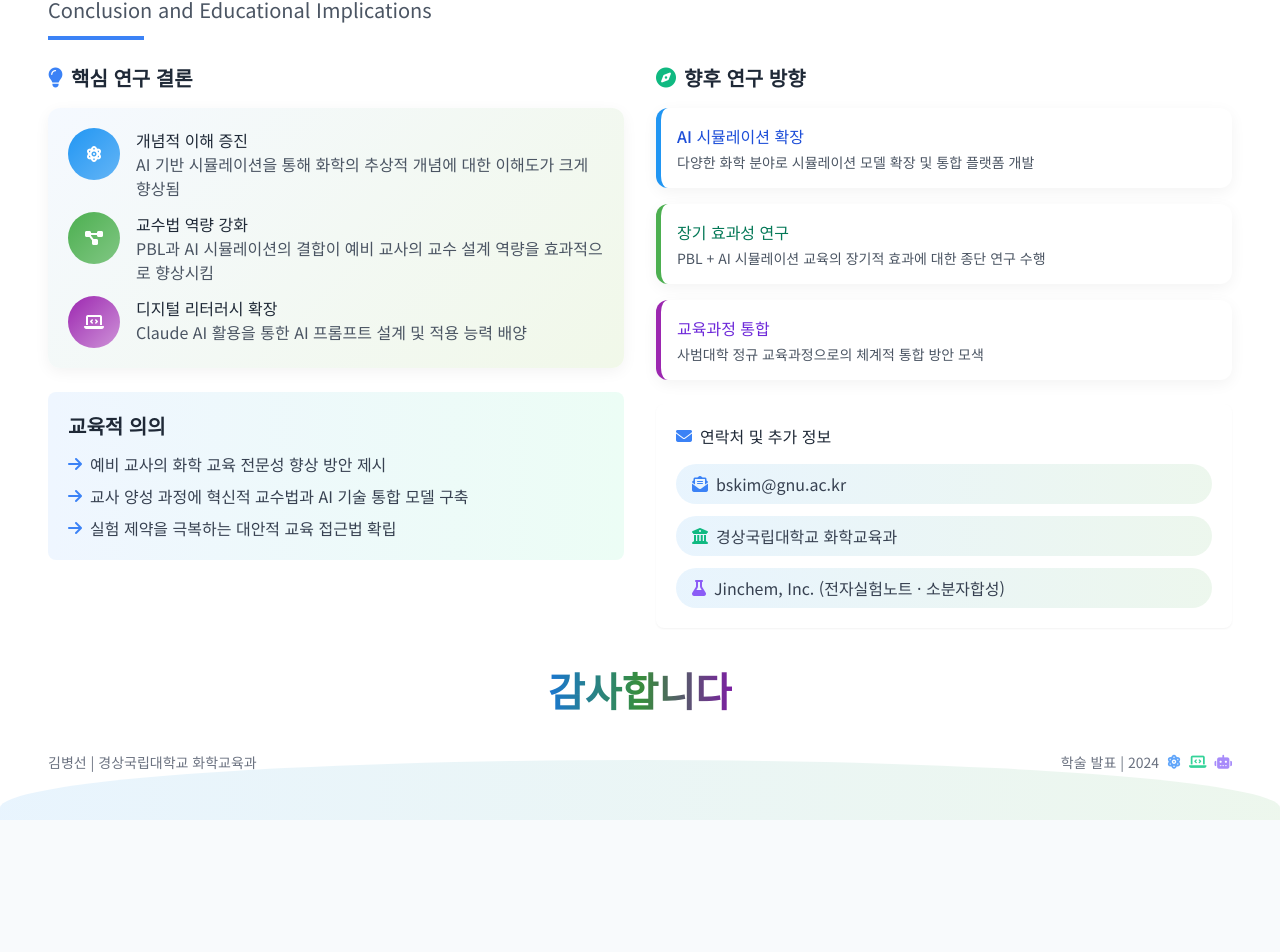
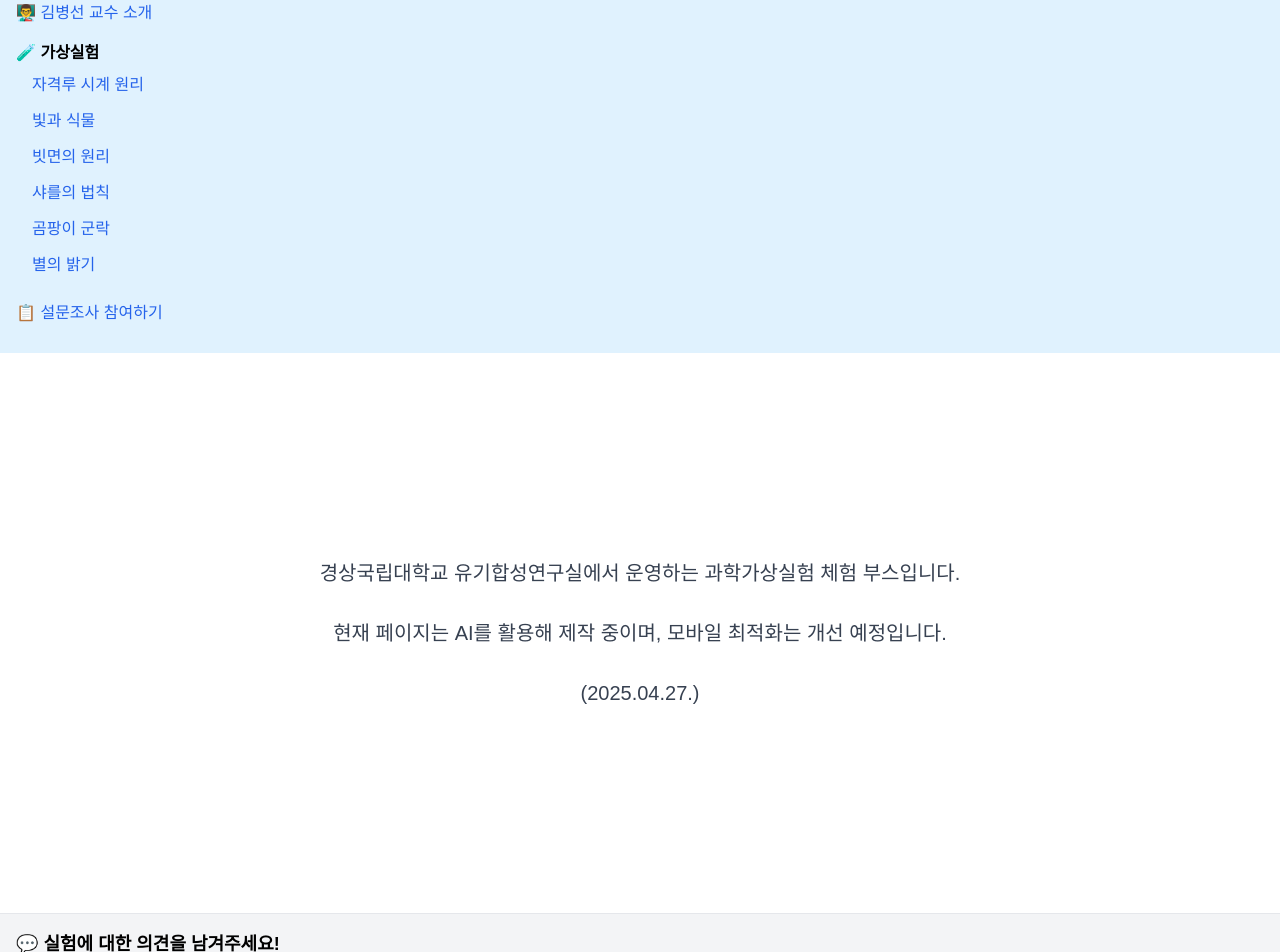
Before and after one commit to Jinu-kbs/25-1-, a plain HTML site: page 15.html in a window 1280 px wide. Shown: the part 108-1060 px from the top of the page. Before the commit the page ends 928 px from the top, so only its background shows below. Drawn offline with nearby package versions, Linux system fonts and the light colour scheme.

Commit message:
Update 15.html

```diff
--- a/15.html
+++ b/15.html
@@ -1,271 +1,215 @@
-<!-- 15페이지 -->
 <!DOCTYPE html>
 <html lang="ko">
 <head>
   <meta charset="UTF-8">
   <meta name="viewport" content="width=device-width, initial-scale=1.0">
-    <title>결론 및 향후 방향</title>
+  <title>🔭 과학 가상실험 체험 부스 🎈</title>
   <link href="https://cdn.jsdelivr.net/npm/tailwindcss@2.2.19/dist/tailwind.min.css" rel="stylesheet">
-    <link href="https://cdn.jsdelivr.net/npm/@fortawesome/fontawesome-free@6.4.0/css/all.min.css" rel="stylesheet">
-    <link href="https://fonts.googleapis.com/css2?family=Noto+Sans+KR:wght@300;400;500;700&display=swap" rel="stylesheet">
   <style>
-        body {
-            font-family: 'Noto Sans KR', sans-serif;
-            margin: 0;
-            padding: 0;
-            background-color: #f8fafc;
-            overflow-x: hidden;
+    html { scroll-behavior: smooth; }
+    body { background-color: #f9fafb; font-family: 'Noto Sans KR', sans-serif; }
+    header {
+      background-color: #1e3a8a; color: white;
+      padding: 1rem; display: flex; align-items: center; justify-content: center;
+      position: sticky; top: 0; z-index: 50;
     }
-        .slide-container {
-            width: 1280px;
-            min-height: 720px;
-            margin: 0 auto;
-            position: relative;
-            overflow: hidden;
-            box-shadow: 0 4px 20px rgba(0, 0, 0, 0.1);
-            background: white;
+    .menu-button {
+      font-size: 1.8rem; cursor: pointer; margin-right: 1rem; position: absolute; left: 1rem;
     }
-        .header-accent {
-            background: linear-gradient(90deg, #2196f3 0%, #4caf50 100%);
-            height: 8px;
+    .title-text {
+      font-size: 2.2rem; font-weight: bold;
     }
-        .title-gradient {
-            background: linear-gradient(90deg, #1976d2, #388e3c);
-            -webkit-background-clip: text;
-            -webkit-text-fill-color: transparent;
-            background-clip: text;
+    .container {
+      display: flex;
+      flex-direction: column;
+      margin-top: 0.5rem;
     }
-        .conclusion-card {
-            background: linear-gradient(135deg, #f5f9ff 0%, #f1f8e9 100%);
-            border-radius: 12px;
-            box-shadow: 0 4px 15px rgba(0, 0, 0, 0.05);
-            transition: transform 0.3s ease;
+    .sidebar {
+      background-color: #e0f2fe; padding: 1rem;
+      font-size: 1rem;
+      width: 100%;
     }
-        .conclusion-card:hover {
-            transform: translateY(-3px);
+    .sidebar a {
+      display: block; margin-bottom: 0.75rem; color: #2563eb;
+      text-decoration: none; font-weight: normal;
     }
-        .future-card {
-            background: white;
-            border-radius: 12px;
-            box-shadow: 0 4px 15px rgba(0, 0, 0, 0.05);
-            transition: all 0.3s ease;
-            border-left: 5px solid;
+    .sidebar a:hover { text-decoration: underline; }
+    .content {
+      display: flex;
+      flex-direction: column;
+      flex: 1;
     }
-        .future-card:hover {
-            transform: translateY(-3px);
-            box-shadow: 0 8px 25px rgba(0, 0, 0, 0.1);
+    .viewer {
+      flex: 1;
+      background-color: #ffffff; overflow: hidden;
+      display: flex; align-items: center; justify-content: center;
+      min-height: 70vh;
     }
-        .blue-border {
-            border-left-color: #2196f3;
+    iframe { width: 100%; height: 100%; border: none; display: none; }
+    .main-message {
+      font-size: 1.25rem; color: #374151; text-align: center; padding: 2rem;
     }
-        .green-border {
-            border-left-color: #4caf50;
+    .feedback { padding: 1rem; background-color: #f3f4f6; border-top: 1px solid #e5e7eb; }
+    .feedback form { display: flex; flex-direction: column; gap: 0.5rem; }
+    .feedback .form-row { display: flex; gap: 0.5rem; }
+    .feedback input[type="text"] { flex: 2; min-width: 0; }
+    .feedback textarea { flex: 8; min-width: 0; }
+    .feedback input, .feedback textarea {
+      border: 1px solid #d1d5db; border-radius: 0.5rem; padding: 0.5rem;
     }
-        .purple-border {
-            border-left-color: #9c27b0;
+    .feedback button {
+      background-color: #3b82f6; color: white; padding: 0.5rem;
+      border-radius: 0.5rem; font-weight: bold; margin-top: 0.5rem;
     }
-        .icon-circle {
-            width: 52px;
-            height: 52px;
-            border-radius: 50%;
-            display: flex;
-            align-items: center;
-            justify-content: center;
-            color: white;
-            margin-right: 16px;
-            flex-shrink: 0;
+    .feedback button:hover { background-color: #2563eb; }
+    .comments { margin-top: 1rem; }
+    .comment {
+      background: white; border: 1px solid #e5e7eb;
+      padding: 0.5rem; border-radius: 0.5rem; margin-bottom: 0.5rem;
     }
-        .blue-gradient {
-            background: linear-gradient(135deg, #2196f3, #64b5f6);
+    .comment strong { color: #1e40af; }
+    .profile-content { padding: 2rem; text-align: center; font-size: 1.1rem; }
+  </style>
+  <script>
+    let currentExperiment = '';
+    const comments = {};
+
+    function toggleSidebar() {
+      document.getElementById('sidebar').classList.toggle('hidden');
     }
-        .green-gradient {
-            background: linear-gradient(135deg, #4caf50, #81c784);
+
+    function loadExperiment(experimentId, url) {
+      currentExperiment = experimentId;
+      const frame = document.getElementById('experiment-frame');
+      const profile = document.getElementById('profile-content');
+      const mainMessage = document.getElementById('main-message');
+
+      if (experimentId === '소개') {
+        frame.style.display = 'none';
+        profile.style.display = 'block';
+        mainMessage.style.display = 'none';
+        document.getElementById('feedback-section').style.display = 'none';
+      } else {
+        frame.src = url;
+        frame.style.display = 'block';
+        profile.style.display = 'none';
+        mainMessage.style.display = 'none';
+
+        if (experimentId === '설문조사') {
+          document.getElementById('feedback-section').style.display = 'none';
+        } else {
+          document.getElementById('feedback-section').style.display = 'block';
         }
-        .purple-gradient {
-            background: linear-gradient(135deg, #9c27b0, #ce93d8);
       }
-        .contact-pill {
-            background: linear-gradient(90deg, rgba(33, 150, 243, 0.1), rgba(76, 175, 80, 0.1));
-            border-radius: 50px;
-            padding: 8px 16px;
-            display: inline-flex;
-            align-items: center;
-            transition: all 0.3s ease;
+
+      renderComments();
     }
-        .contact-pill:hover {
-            background: linear-gradient(90deg, rgba(33, 150, 243, 0.2), rgba(76, 175, 80, 0.2));
-            transform: translateY(-2px);
+
+    function submitComment(event) {
+      event.preventDefault();
+      const name = document.getElementById('name-input').value.trim();
+      const text = document.getElementById('comment-input').value.trim();
+
+      if (name && text) {
+        const now = new Date();
+        const dayNames = ['일', '월', '화', '수', '목', '금', '토'];
+        const timestamp = `${now.getFullYear()}-${(now.getMonth()+1).toString().padStart(2,'0')}-${now.getDate().toString().padStart(2,'0')} (${dayNames[now.getDay()]}) ${now.getHours().toString().padStart(2,'0')}:${now.getMinutes().toString().padStart(2,'0')}`;
+
+        if (!comments[currentExperiment]) {
+          comments[currentExperiment] = [];
         }
-        .footer-wave {
-            position: absolute;
-            bottom: 0;
-            left: 0;
-            width: 100%;
-            height: 60px;
-            background: linear-gradient(90deg, rgba(33, 150, 243, 0.1) 0%, rgba(76, 175, 80, 0.1) 100%);
-            border-top-left-radius: 50% 80%;
-            border-top-right-radius: 50% 80%;
+        comments[currentExperiment].push({ name, text, timestamp });
+        document.getElementById('name-input').value = '';
+        document.getElementById('comment-input').value = '';
+        renderComments();
+      } else {
+        alert('이름과 내용을 모두 입력해주세요.');
       }
-        .thank-you-text {
-            font-size: 2.5rem;
-            font-weight: 700;
-            background: linear-gradient(90deg, #1976d2, #388e3c, #7b1fa2);
-            -webkit-background-clip: text;
-            -webkit-text-fill-color: transparent;
-            background-clip: text;
     }
-    </style>
+
+    function renderComments() {
+      const commentBox = document.getElementById('comment-box');
+      commentBox.innerHTML = '';
+
+      if (comments[currentExperiment]) {
+        comments[currentExperiment].forEach(c => {
+          const div = document.createElement('div');
+          div.className = 'comment';
+          div.innerHTML = `<strong>${c.name}</strong>: ${c.text} <br><small>(${c.timestamp})</small>`;
+          commentBox.appendChild(div);
+        });
+      }
+    }
+
+    function goHome() {
+      const frame = document.getElementById('experiment-frame');
+      const profile = document.getElementById('profile-content');
+      const mainMessage = document.getElementById('main-message');
+
+      frame.style.display = 'none';
+      profile.style.display = 'none';
+      mainMessage.style.display = 'block';
+      document.getElementById('feedback-section').style.display = 'none';
+    }
+  </script>
 </head>
+
 <body>
-    <div class="slide-container">
-        <div class="header-accent"></div>
 
-        <!-- Main Content -->
-        <div class="p-12 h-full flex flex-col">
-            <!-- Title -->
-            <div class="mb-6">
-                <h1 class="title-gradient text-4xl font-bold">결론 및 향후 방향</h1>
-                <h2 class="text-xl text-gray-600 mt-2">Conclusion and Educational Implications</h2>
-                <div class="w-24 h-1 bg-blue-500 mt-3"></div>
+<header>
+  <div class="menu-button" onclick="toggleSidebar()">☰</div>
+  <div class="title-text">
+    <a href="#" onclick="goHome()" class="hover:underline">🔭 과학 가상실험 체험 부스 🎈</a>
+  </div>
+</header>
+
+<div class="container">
+  <div id="sidebar" class="sidebar">
+    <a href="#" onclick="loadExperiment('소개')">👨‍🏫 김병선 교수 소개</a>
+    <div class="mt-4 mb-2 font-bold">🧪 가상실험</div>
+    <a href="#" onclick="loadExperiment('자격루', 'https://kimwanhui.github.io/science/자격루')" class="pl-4">자격루 시계 원리</a>
+    <a href="#" onclick="loadExperiment('빛과식물', 'https://kimwanhui.github.io/science/빛과%20식물')" class="pl-4">빛과 식물</a>
+    <a href="#" onclick="loadExperiment('빗면의원리', 'https://kimwanhui.github.io/science/빗면2')" class="pl-4">빗면의 원리</a>
+    <a href="#" onclick="loadExperiment('샤를의법칙', 'https://kimwanhui.github.io/science/샤를')" class="pl-4">샤를의 법칙</a>
+    <a href="#" onclick="loadExperiment('곰팡이군락', 'https://kimwanhui.github.io/science/곰팡이군락')" class="pl-4">곰팡이 군락</a>
+    <a href="#" onclick="loadExperiment('별의밝기', 'https://kimwanhui.github.io/science/별의%20밝기')" class="pl-4">별의 밝기</a>
+    <a href="#" onclick="loadExperiment('설문조사', 'https://forms.gle/R8C8BrhXm47TjpYM6')" class="mt-6">📋 설문조사 참여하기</a>
   </div>
 
-            <!-- Content: Two Columns Layout -->
-            <div class="grid grid-cols-2 gap-8">
-                <!-- Left Column: Key Conclusions -->
-                <div>
-                    <h3 class="text-xl font-semibold text-gray-800 mb-4 flex items-center">
-                        <i class="fas fa-lightbulb text-blue-500 mr-2"></i>
-                        핵심 연구 결론
-                    </h3>
+  <div class="content">
+    <div class="viewer">
+      <div id="main-message" class="main-message">
+        경상국립대학교 유기합성연구실에서 운영하는 과학가상실험 체험 부스입니다.<br><br>
+        현재 페이지는 AI를 활용해 제작 중이며, 모바일 최적화는 개선 예정입니다.<br><br>
+        (2025.04.27.)
+      </div>
 
-                    <div class="conclusion-card p-5 mb-6">
-                        <div class="space-y-3">
-                            <div class="flex items-start">
-                                <div class="icon-circle blue-gradient">
-                                    <i class="fas fa-atom"></i>
-                                </div>
-                                <div>
-                                    <h4 class="font-medium text-gray-800">개념적 이해 증진</h4>
-                                    <p class="text-gray-600">AI 기반 시뮬레이션을 통해 화학의 추상적 개념에 대한 이해도가 크게 향상됨</p>
+      <iframe id="experiment-frame" src="" title="Experiment Viewer"></iframe>
+
+      <div id="profile-content" class="profile-content" style="display:none;">
+        <h2 class="text-xl font-bold mb-4">👨‍🏫 김병선 교수</h2>
+        <p class="text-base leading-relaxed">
+          🏫 경상국립대 사범대학 화학교육과 재직<br><br>
+          🔬 유기합성·촉매화학·의약합성화학 연구<br><br>
+          🎓 고려대, University of Pennsylvania 박사, Rice University 박사후 연구<br><br>
+          🚀 STEM 융합교육, AI-화학 융합 연구 추진
+        </p>
       </div>
     </div>
 
-                            <div class="flex items-start">
-                                <div class="icon-circle green-gradient">
-                                    <i class="fas fa-project-diagram"></i>
+    <div id="feedback-section" class="feedback">
+      <h2 class="text-lg font-bold mb-2">💬 실험에 대한 의견을 남겨주세요!</h2>
+      <form onsubmit="submitComment(event)">
+        <div class="form-row">
+          <input id="name-input" type="text" placeholder="이름(닉네임)" required>
+          <textarea id="comment-input" placeholder="의견을 입력하세요..." required></textarea>
         </div>
-                                <div>
-                                    <h4 class="font-medium text-gray-800">교수법 역량 강화</h4>
-                                    <p class="text-gray-600">PBL과 AI 시뮬레이션의 결합이 예비 교사의 교수 설계 역량을 효과적으로 향상시킴</p>
-                                </div>
-                            </div>
-
-                            <div class="flex items-start">
-                                <div class="icon-circle purple-gradient">
-                                    <i class="fas fa-laptop-code"></i>
-                                </div>
-                                <div>
-                                    <h4 class="font-medium text-gray-800">디지털 리터러시 확장</h4>
-                                    <p class="text-gray-600">Claude AI 활용을 통한 AI 프롬프트 설계 및 적용 능력 배양</p>
-                                </div>
+        <button type="submit">의견 제출</button>
+      </form>
+      <div id="comment-box" class="comments"></div>
     </div>
   </div>
 </div>
 
-                    <!-- Educational Implications -->
-                    <div class="bg-gradient-to-r from-blue-50 to-green-50 p-5 rounded-lg">
-                        <h3 class="text-xl font-semibold text-gray-800 mb-3">교육적 의의</h3>
-                        <ul class="space-y-2">
-                            <li class="flex items-start">
-                                <i class="fas fa-arrow-right text-blue-500 mt-1 mr-2"></i>
-                                <span class="text-gray-700">예비 교사의 화학 교육 전문성 향상 방안 제시</span>
-                            </li>
-                            <li class="flex items-start">
-                                <i class="fas fa-arrow-right text-blue-500 mt-1 mr-2"></i>
-                                <span class="text-gray-700">교사 양성 과정에 혁신적 교수법과 AI 기술 통합 모델 구축</span>
-                            </li>
-                            <li class="flex items-start">
-                                <i class="fas fa-arrow-right text-blue-500 mt-1 mr-2"></i>
-                                <span class="text-gray-700">실험 제약을 극복하는 대안적 교육 접근법 확립</span>
-                            </li>
-                        </ul>
-                    </div>
-                </div>
-
-                <!-- Right Column: Future Directions -->
-                <div>
-                    <h3 class="text-xl font-semibold text-gray-800 mb-4 flex items-center">
-                        <i class="fas fa-compass text-green-500 mr-2"></i>
-                        향후 연구 방향
-                    </h3>
-
-                    <div class="space-y-4 mb-6">
-                        <div class="future-card blue-border p-4">
-                            <h4 class="font-medium text-blue-700 mb-1">AI 시뮬레이션 확장</h4>
-                            <p class="text-gray-600 text-sm">다양한 화학 분야로 시뮬레이션 모델 확장 및 통합 플랫폼 개발</p>
-                        </div>
-
-                        <div class="future-card green-border p-4">
-                            <h4 class="font-medium text-green-700 mb-1">장기 효과성 연구</h4>
-                            <p class="text-gray-600 text-sm">PBL + AI 시뮬레이션 교육의 장기적 효과에 대한 종단 연구 수행</p>
-                        </div>
-
-                        <div class="future-card purple-border p-4">
-                            <h4 class="font-medium text-purple-700 mb-1">교육과정 통합</h4>
-                            <p class="text-gray-600 text-sm">사범대학 정규 교육과정으로의 체계적 통합 방안 모색</p>
-                        </div>
-                    </div>
-
-                    <!-- Contact Information -->
-                    <div class="bg-white p-5 rounded-lg shadow-sm">
-                        <h4 class="font-medium text-gray-800 mb-4 flex items-center">
-                            <i class="fas fa-envelope text-blue-500 mr-2"></i>
-                            연락처 및 추가 정보
-                        </h4>
-
-                        <div class="flex flex-col space-y-3">
-                            <div class="contact-pill">
-                                <i class="fas fa-envelope-open-text text-blue-500 mr-2"></i>
-                                <span class="text-gray-700">bskim@gnu.ac.kr</span>
-                            </div>
-
-                            <div class="contact-pill">
-                                <i class="fas fa-university text-green-500 mr-2"></i>
-                                <span class="text-gray-700">경상국립대학교 화학교육과</span>
-                            </div>
-
-                            <div class="contact-pill">
-                                <i class="fas fa-flask text-purple-500 mr-2"></i>
-                                <span class="text-gray-700">Jinchem, Inc. (전자실험노트 · 소분자합성)</span>
-                            </div>
-                        </div>
-                    </div>
-                </div>
-            </div>
-
-            <!-- Thank You Message -->
-            <div class="flex-grow flex items-center justify-center my-8">
-                <div class="thank-you-text">감사합니다</div>
-            </div>
-
-            <!-- Footer -->
-            <div class="flex justify-between items-center text-gray-500 text-sm">
-                <div>
-                    <p>김병선 | 경상국립대학교 화학교육과</p>
-                </div>
-                <div class="flex items-center">
-                    <span class="mr-2">학술 발표 | 2024</span>
-                    <div class="flex space-x-2">
-                        <i class="fas fa-atom text-blue-400"></i>
-                        <i class="fas fa-laptop-code text-green-400"></i>
-                        <i class="fas fa-robot text-purple-400"></i>
-                    </div>
-                </div>
-            </div>
-        </div>
-
-        <!-- Bottom Design Element -->
-        <div class="footer-wave"></div>
-    </div>
 </body>
 </html>
```
Lines whose indentation alone changed are shown as unchanged.
